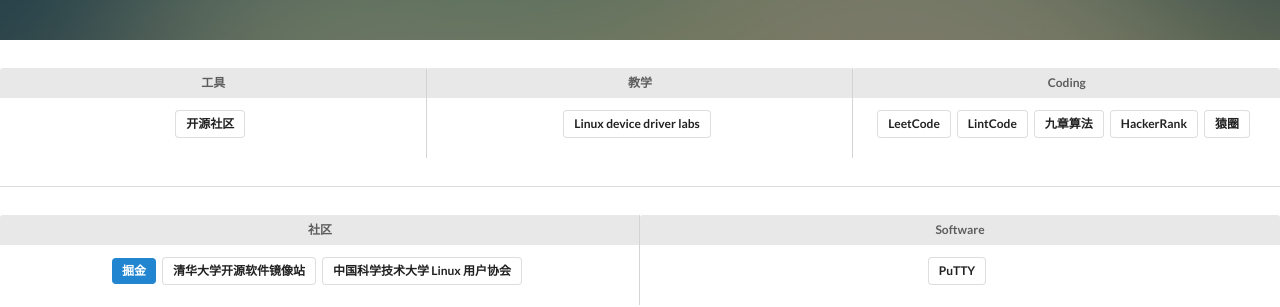
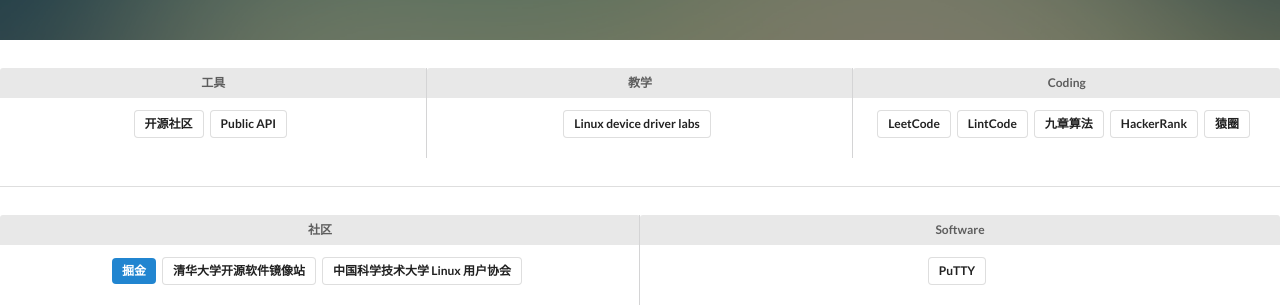
Before and after one commit to acusp/AC-Navi, a Jekyll site: the page built from program/index.html, in a window 1280 px wide. Shown: the part 276-583 px from the top of the page. Built offline with Jekyll 4.4.1, drawn with Linux system fonts in a browser that asks for light colours; comment, search, counter and statistics services are not loaded.

Commit message:
Add public API

```diff
--- a/_data/program_links.yml
+++ b/_data/program_links.yml
@@ -5,6 +5,10 @@
     - name: 开源社区
       style: basic
       url: http://tool.oschina.net/
+
+    - name: Public API
+      style: basic
+      url: https://public-apis.xyz/
 
   - category: 教学
     links:
```
